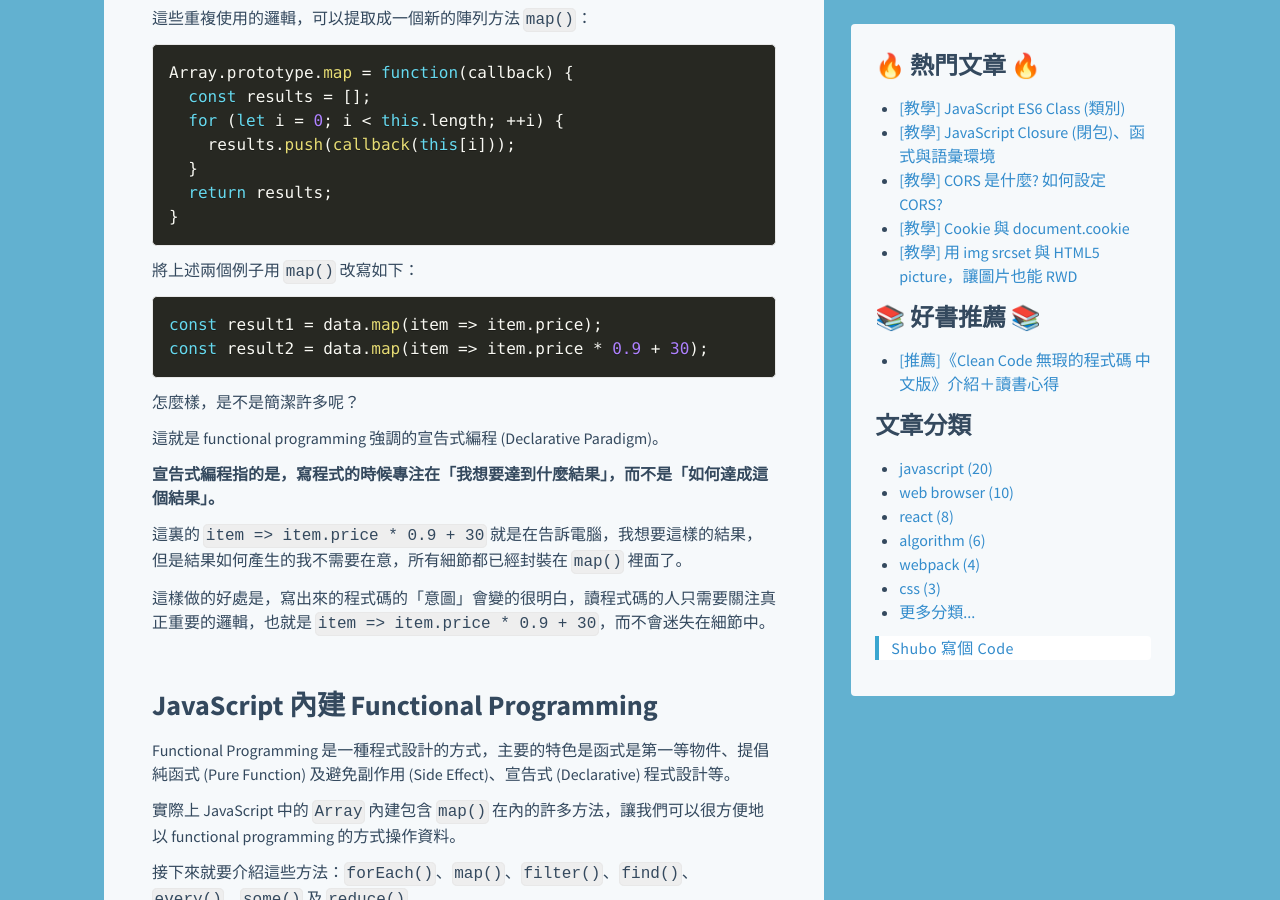
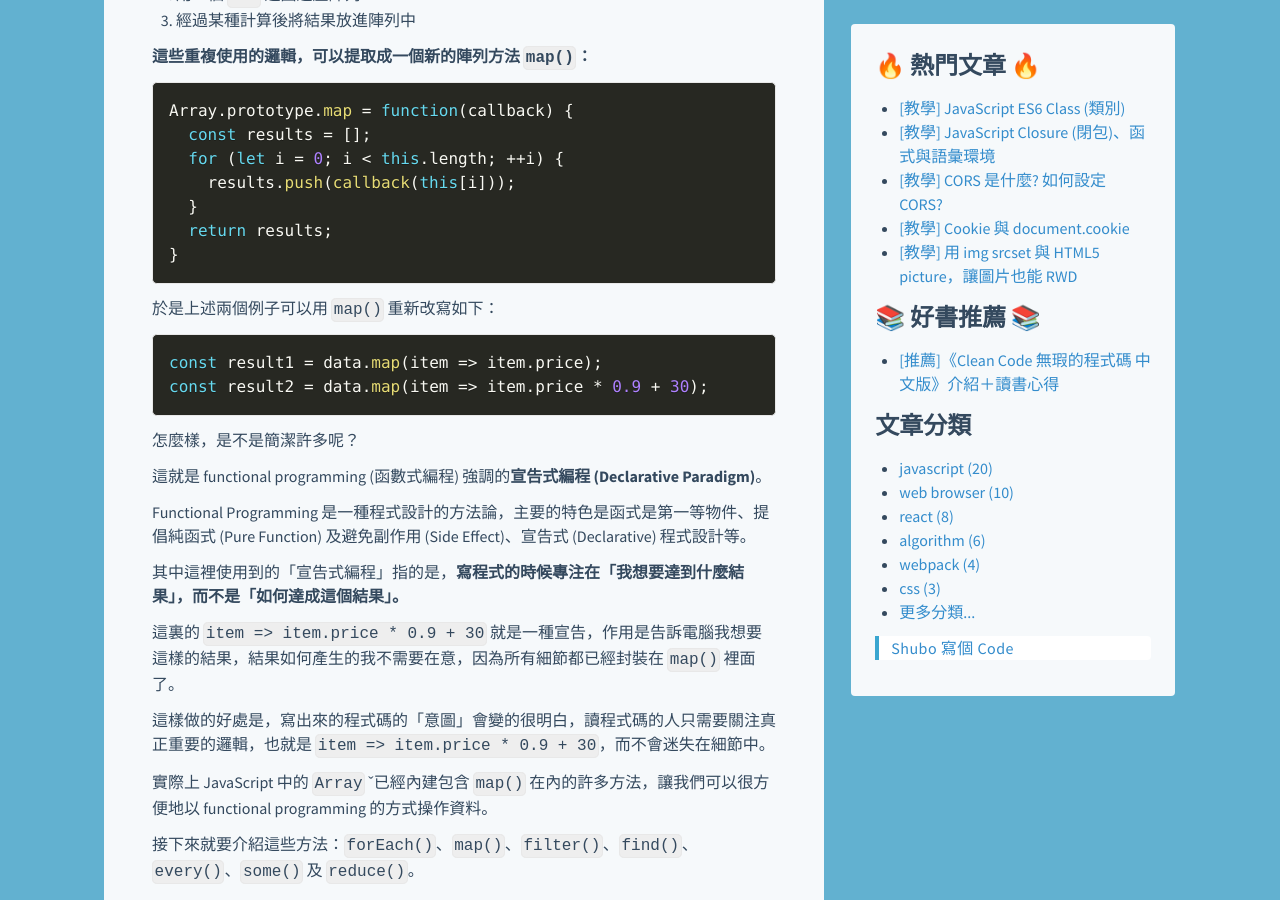
Before and after one commit to shuboc/shuboc.github.io, a Jekyll site: the page built from _posts/2020-08-23-javascript-array-methods.md, in a window 1280 px wide and 900 px high, scrolled down 1832 px. Built offline with Jekyll 4.4.1, drawn with Linux system fonts in a browser that asks for light colours; nearby versions of some CDN libraries; library files that are not in the unit come from our copies; comment, search, counter and statistics services are not loaded; some of the changed text lies outside the part shown.

Commit message:
Refine array method post

````diff
--- a/_posts/2020-08-23-javascript-array-methods.md
+++ b/_posts/2020-08-23-javascript-array-methods.md
@@ -1,11 +1,11 @@
 ---
-title: "JavaScript高手都該會的7種陣列方法"
+title: "JavaScript 開發者都該會的 7 個好用陣列方法"
 tags: ["javascript"]
 image: /images/javascript-array-methods.png
 last_modified_at: 2020/10/15
 ---
 
-本篇介紹的陣列方法將寫程式的焦點從「如何做」轉移到「做什麼」，也就是 functional programming 中的「宣告性編程」。這些陣列方法易學易用，能夠幫助你提升程式碼的可維護性並減少潛在的bug，所以我認為每個 JavaScript 的使用者都有必要了解本篇介紹的陣列方法。
+本篇文章要教你 7 個好用的 JavaScript 的陣列方法：map(), forEach(), filter(), find(), every(), some() 以及 reduce()。這些陣列方法容易使用，能夠幫助你提升程式碼的可維護性並減少潛在的bug，身為 JavaScript 的開發者的你一定要會！
 
 ## 目錄
 {: .no_toc}
@@ -13,7 +13,9 @@
 - TOC
 {:toc}
 
-## 專注在「做什麼」，而非「如何做」
+## 何謂宣告式編程：專注在「做什麼」，而非「如何做」
+
+在正式介紹這些好用的方法之前，我們先來深入剖析平常處理陣列資料的方法。
 
 假設我們有一組商品資料：
 
@@ -59,7 +63,7 @@
 2. 用一個 `for` 迴圈遍歷陣列
 3. 經過某種計算後將結果放進陣列中
 
-這些重複使用的邏輯，可以提取成一個新的陣列方法 `map()`：
+**這些重複使用的邏輯，可以提取成一個新的陣列方法 `map()`：**
 
 ```JavaScript
 Array.prototype.map = function(callback) {
@@ -71,7 +75,7 @@
 }
 ```
 
-將上述兩個例子用 `map()` 改寫如下：
+於是上述兩個例子可以用 `map()` 重新改寫如下：
 
 ```JavaScript
 const result1 = data.map(item => item.price);
@@ -80,19 +84,17 @@
 
 怎麼樣，是不是簡潔許多呢？
 
-這就是 functional programming 強調的宣告式編程 (Declarative Paradigm)。
+這就是 functional programming (函數式編程) 強調的**宣告式編程 (Declarative Paradigm)**。
 
-**宣告式編程指的是，寫程式的時候專注在「我想要達到什麼結果」，而不是「如何達成這個結果」。**
+Functional Programming 是一種程式設計的方法論，主要的特色是函式是第一等物件、提倡純函式 (Pure Function) 及避免副作用 (Side Effect)、宣告式 (Declarative) 程式設計等。
 
-這裏的 `item => item.price * 0.9 + 30` 就是在告訴電腦，我想要這樣的結果，但是結果如何產生的我不需要在意，所有細節都已經封裝在 `map()` 裡面了。
+其中這裡使用到的「宣告式編程」指的是，**寫程式的時候專注在「我想要達到什麼結果」，而不是「如何達成這個結果」。**
+
+這裏的 `item => item.price * 0.9 + 30` 就是一種宣告，作用是告訴電腦我想要這樣的結果，結果如何產生的我不需要在意，因為所有細節都已經封裝在 `map()` 裡面了。
 
 這樣做的好處是，寫出來的程式碼的「意圖」會變的很明白，讀程式碼的人只需要關注真正重要的邏輯，也就是 `item => item.price * 0.9 + 30`，而不會迷失在細節中。
 
-## JavaScript 內建 Functional Programming
-
-Functional Programming 是一種程式設計的方式，主要的特色是函式是第一等物件、提倡純函式 (Pure Function) 及避免副作用 (Side Effect)、宣告式 (Declarative) 程式設計等。
-
-實際上 JavaScript 中的 `Array` 內建包含 `map()` 在內的許多方法，讓我們可以很方便地以 functional programming 的方式操作資料。
+實際上 JavaScript 中的 `Array` ˇ已經內建包含 `map()` 在內的許多方法，讓我們可以很方便地以 functional programming 的方式操作資料。
 
 接下來就要介紹這些方法：`forEach()`、`map()`、`filter()`、`find()`、`every()`、`some()` 及 `reduce()`。
 
````
Also changed, not shown: other parts of _posts/2020-08-23-javascript-array-methods.md (+3 -1 lines).
